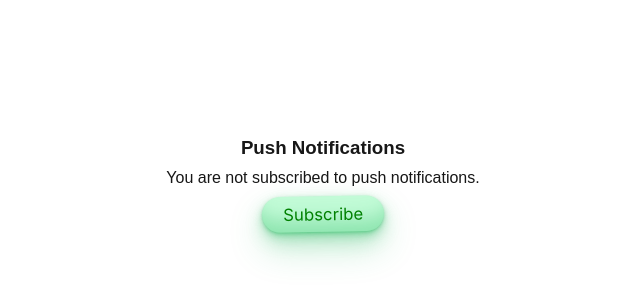
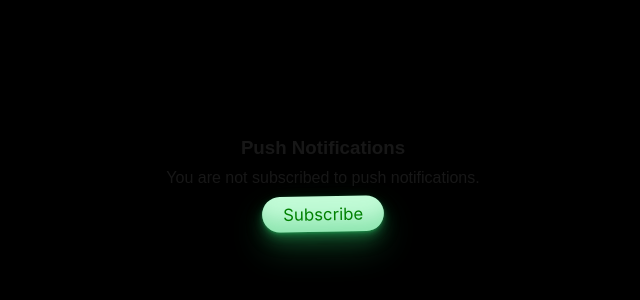
Before and after one commit to ashishbhagat123/web-notifications, a Next.js app: page / in a window 1280 px wide. Shown: the part 216-516 px from the top of the page, without its empty margins (317-957 px from the left). Built offline with nearby package versions, Linux system fonts and the light colour scheme; no server answers; what web-push would draw is missing.

Commit message:
Update page.module.css

```diff
--- a/app/page.module.css
+++ b/app/page.module.css
@@ -5,6 +5,8 @@
   justify-content: center;
   min-height: 100dvh;
   gap: 20px;
+    width: 100vw;
+  background-color: black;
 }
 
 .notifications {
```
